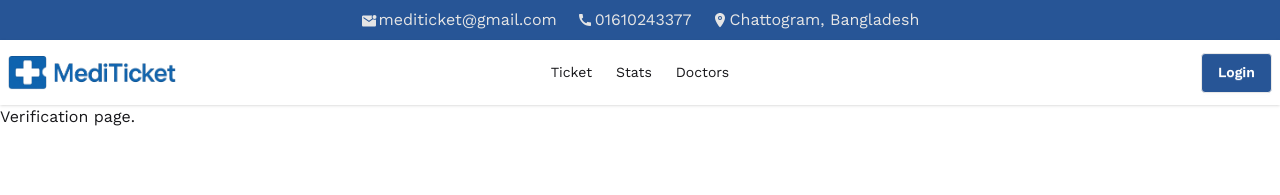
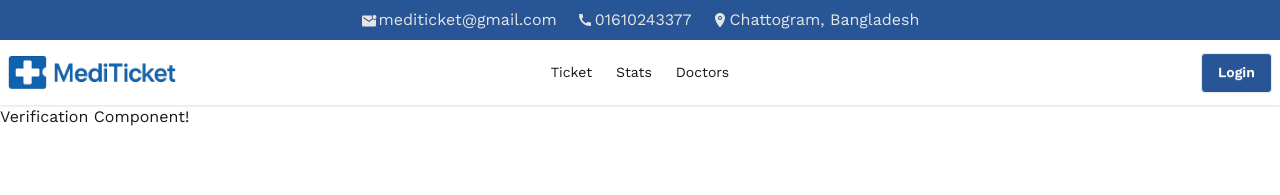
Before and after one commit to Suprio-Das/MediTicket, a React (Vite) app: page /verification in a window 1280 px wide. Shown: the top 195 px of the page. Built offline with nearby package versions, Linux system fonts and the light colour scheme; no server answers.

Commit message:
Ticket verification component created

```diff
--- a/src/Components/Routes/Routes.jsx
+++ b/src/Components/Routes/Routes.jsx
@@ -3,6 +3,7 @@ import MainLayout from "../Layout/MainLayout";
 import Home from "../Home/Home";
 import Login from "../Login/Login";
 import PrivateRoutes from "./PrivateRoutes";
+import TicketVerification from "../TicketVerification/TicketVerification";
 
 const router = createBrowserRouter([
     {
@@ -21,7 +22,7 @@ const router = createBrowserRouter([
             },
             {
                 path: '/verification',
-                element: <h1>Verification page.</h1>
+                element: <TicketVerification></TicketVerification>
             }
         ]
     }
--- /dev/null
+++ b/src/Components/TicketVerification/TicketVerification.jsx
@@ -0,0 +1,9 @@
+const TicketVerification = () => {
+    return (
+        <div>
+            <h1>Verification Component!</h1>
+        </div>
+    );
+};
+
+export default TicketVerification;
```
